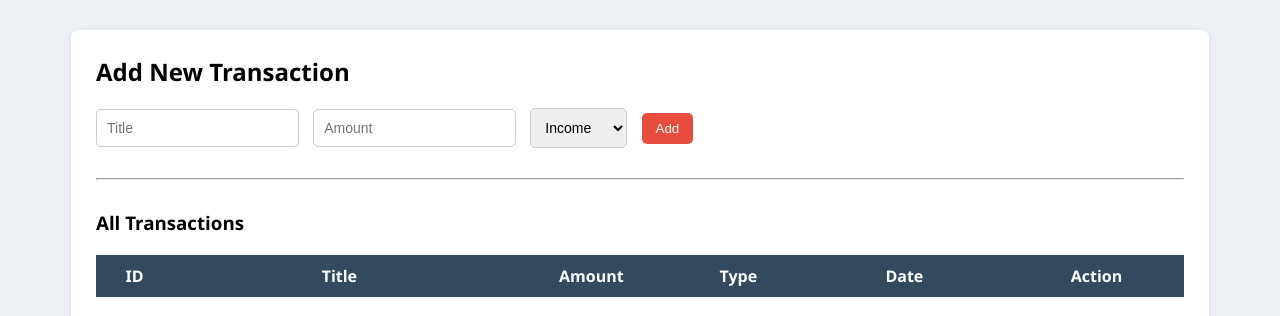
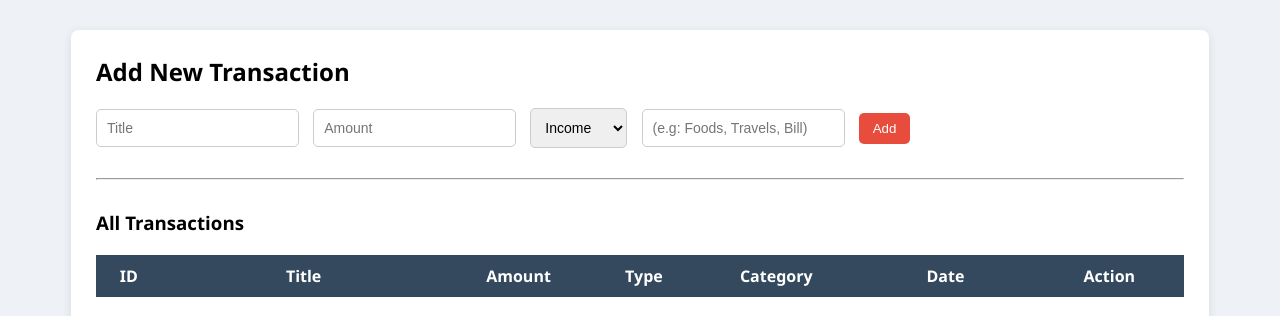
Before and after one commit to 00Bhuwan/expense_tracker, a Flask app: page /add in a window 1280 px wide. Shown: the part 74-390 px from the top of the page. Run offline with Flask 3, Linux system fonts and the light colour scheme; tables that the repository leaves empty hold one stand-in row (values such as "Sample post").

Commit message:
added category field

```diff
--- a/app.py
+++ b/app.py
@@ -22,6 +22,7 @@ class Transaction(db.Model):
     title = db.Column(db.String(100), unique=True, nullable=False)
     amount = db.Column(db.Float(100), nullable=False)
     type = db.Column(db.String(10))
+    category = db.Column(db.String(100))
     date = db.Column(db.DateTime, default=lambda: datetime.now(UTC))
 
 with app.app_context():
@@ -53,8 +54,9 @@ def transactions():
         title = request.form["title"]
         amount = request.form["amount"]
         t_type = request.form["type"]
+        category = request.form["category"]
 
-        new_transaction = Transaction(title=title, amount=amount, type=t_type)
+        new_transaction = Transaction(title=title, amount=amount, type=t_type, category=category)
         db.session.add(new_transaction)
         db.session.commit()
 
--- a/templates/add.html
+++ b/templates/add.html
@@ -19,6 +19,8 @@
 
     </select>
 
+    <input type="text" name="category" placeholder="(e.g: Foods, Travels, Bill)" >
+
     <button type="submit">Add</button>
 
 </form>
@@ -34,6 +36,7 @@
         <th>Title</th>
         <th>Amount</th>
         <th>Type</th>
+        <th>Category</th>
         <th>Date</th>
         <th>Action</th>
     </tr>
@@ -46,6 +49,7 @@
         <td>{{ t.title }}</td>
         <td>{{ t.amount }}</td>
         <td>{{ t.type }}</td>
+        <td>{{ t.category }}</td>
         <td>{{ t.date.strftime("%Y-%m-%d") }}</td>
 
         <td>
--- a/templates/index.html
+++ b/templates/index.html
@@ -23,6 +23,7 @@
         <th>Title</th>
         <th>Amount</th>
         <th>Type</th>
+        <th>Category</th>
         <th>Date</th>
         <th>Action</th>
     </tr>
@@ -35,6 +36,7 @@
         <td>{{ t.title }}</td>
         <td>{{ t.amount }}</td>
         <td>{{ t.type }}</td>
+        <td>{{ t.category }}</td>
         <td>{{ t.date.strftime("%Y-%m-%d") }}</td>
 
         <td>
```
Also changed, not shown: instance/expensedb.db.
